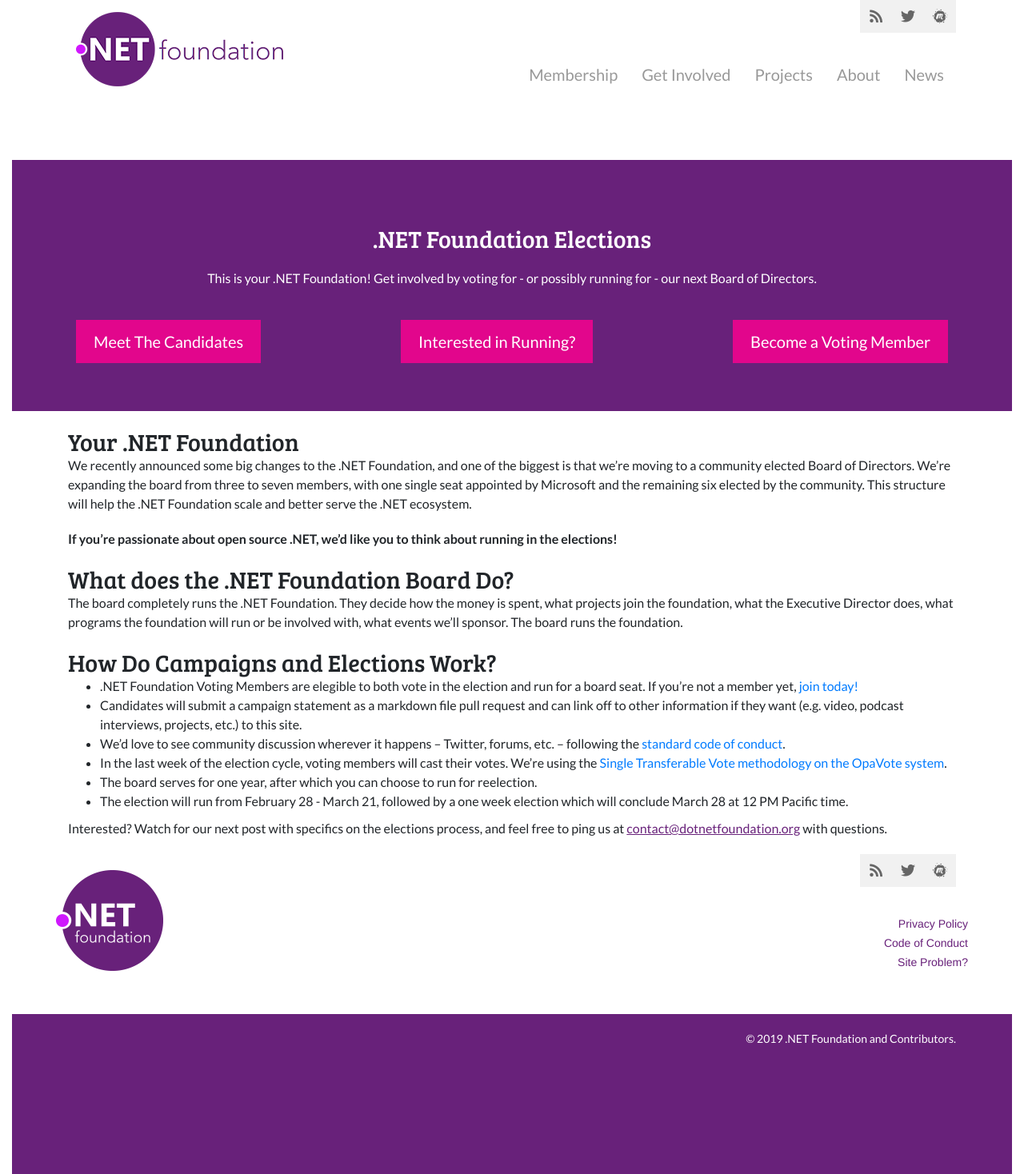
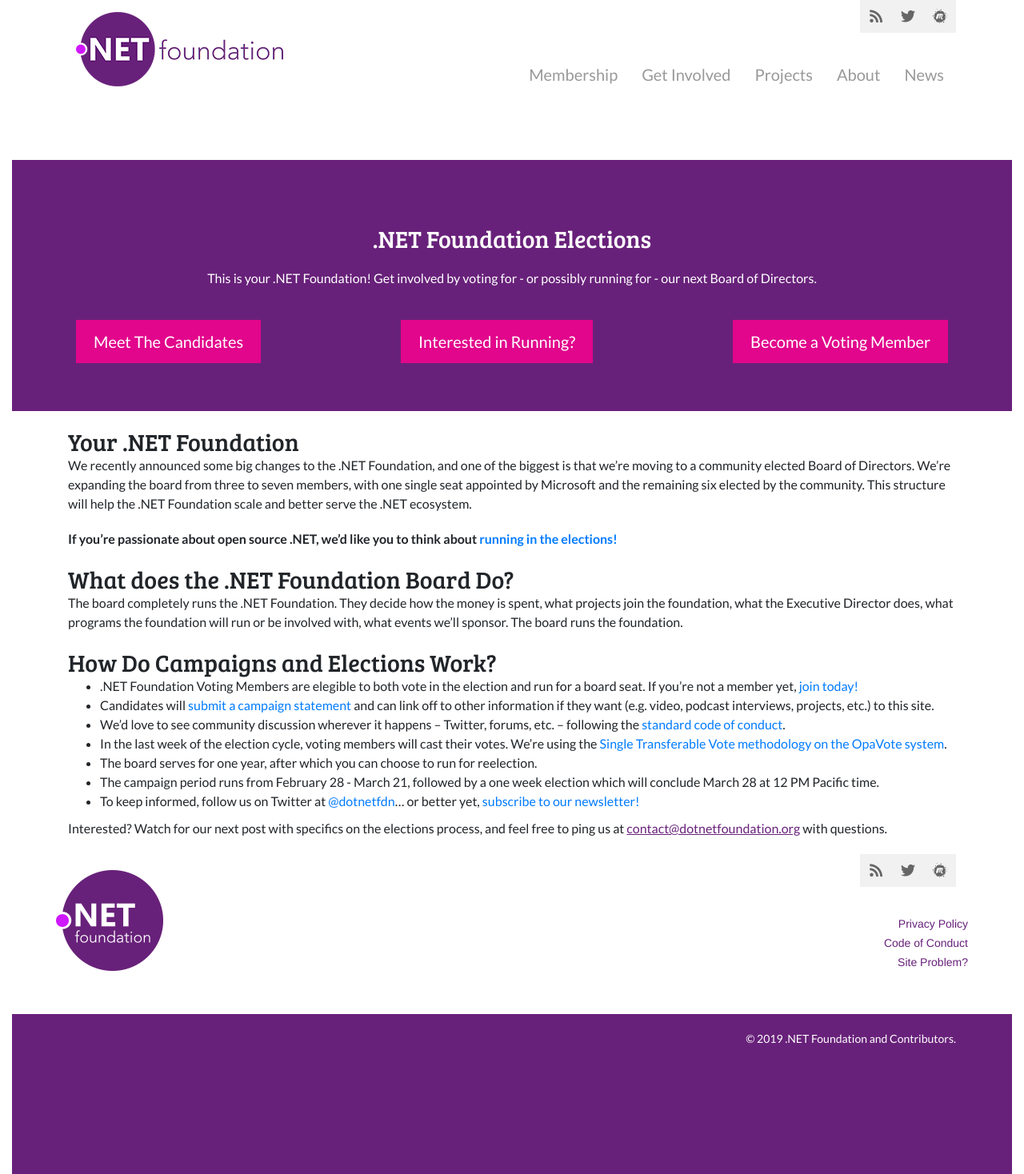
Before and after one commit to dotnet-foundation/election, a Jekyll site: the page built from index.md, in a window 1280 px wide. Shown: the whole page at 80% size. Built offline with Jekyll 4.4.1, drawn with Linux system fonts in a browser that asks for light colours; nearby versions of some CDN libraries; our own code applies the rules of GitHub Pages for plain Markdown files; comment, search, counter and statistics services are not loaded.

Commit message:
Home page updates

```diff
--- a/index.md
+++ b/index.md
@@ -6,7 +6,7 @@ title: .NET Foundation Board Member Elections
 
 We recently announced some big changes to the .NET Foundation, and one of the biggest is that we’re moving to a community elected Board of Directors. We're expanding the board from three to seven members, with one single seat appointed by Microsoft and the remaining six elected by the community. This structure will help the .NET Foundation scale and better serve the .NET ecosystem.
 
-**If you’re passionate about open source .NET, we’d like you to think about running in the elections!**
+**If you’re passionate about open source .NET, we’d like you to think about [running in the elections!](/campaign)**
 
 ## What does the .NET Foundation Board Do?
 
@@ -15,10 +15,11 @@ The board completely runs the .NET Foundation. They decide how the money is spen
 ## How Do Campaigns and Elections Work?
 
 *   .NET Foundation Voting Members are elegible to both vote in the election and run for a board seat. If you're not a member yet, [join today!](https://dotnetfoundation.org/become-a-member)
-*   Candidates will submit a campaign statement as a markdown file pull request and can link off to other information if they want (e.g. video, podcast interviews, projects, etc.) to this site.
+*   Candidates will [submit a campaign statement](/campaign) and can link off to other information if they want (e.g. video, podcast interviews, projects, etc.) to this site.
 *   We’d love to see community discussion wherever it happens – Twitter, forums, etc. – following the [standard code of conduct](https://dotnetfoundation.org/code-of-conduct).
 *   In the last week of the election cycle, voting members will cast their votes. We’re using the [Single Transferable Vote methodology on the OpaVote system](https://www.opavote.com/methods/single-transferable-vote).
 *   The board serves for one year, after which you can choose to run for reelection.
-*   The election will run from February 28 - March 21, followed by a one week election which will conclude March 28 at 12 PM Pacific time.
+*   The campaign period runs from February 28 - March 21, followed by a one week election which will conclude March 28 at 12 PM Pacific time.
+*   To keep informed, follow us on Twitter at [@dotnetfdn](https://twitter.com/dotnetfdn)... or better yet, [subscribe to our newsletter!](http://eepurl.com/dhL_qb)
 
 Interested? Watch for our next post with specifics on the elections process, and feel free to ping us at [contact@dotnetfoundation.org](mailto:contact@dotnetfoundation.org) with questions.
```
